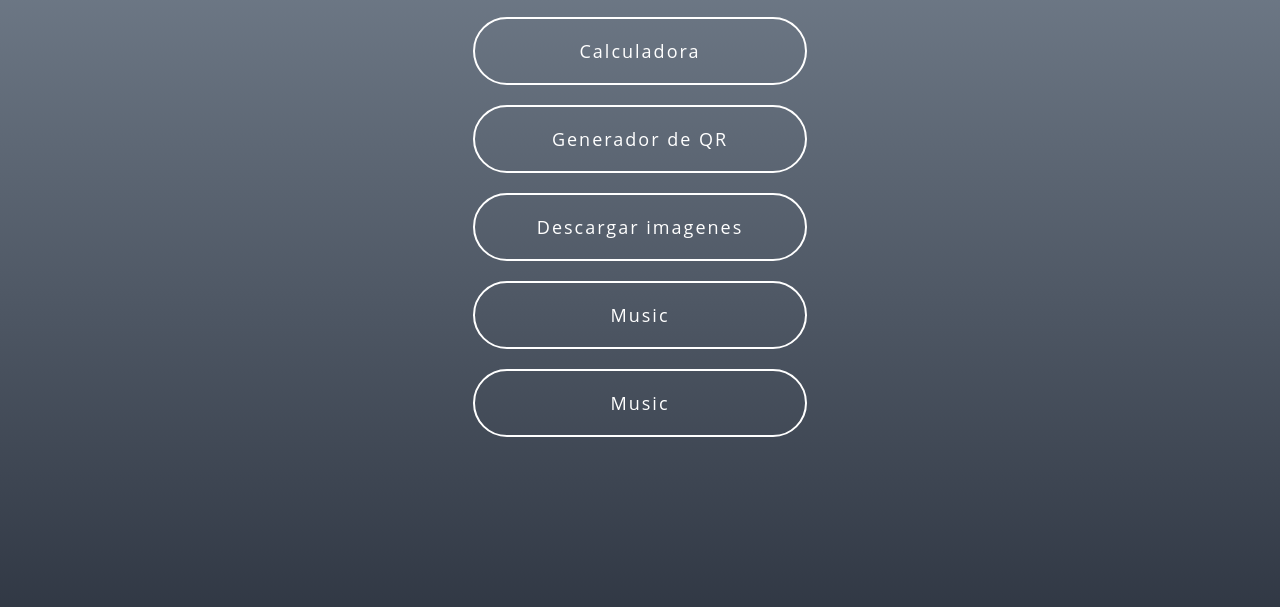
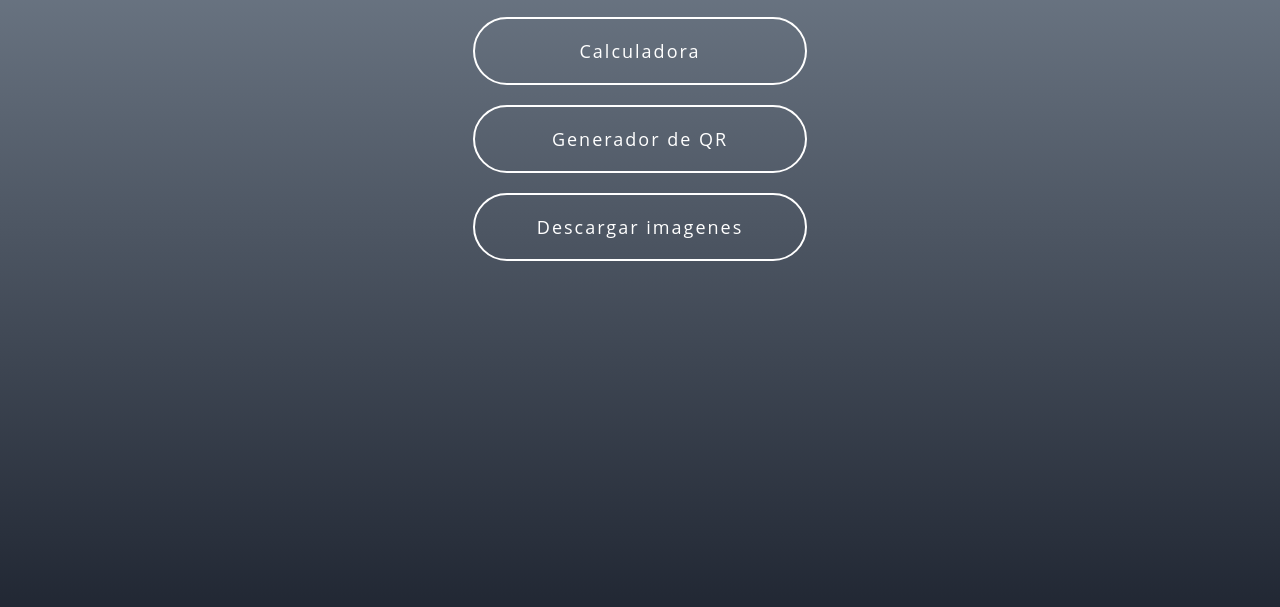
Before and after one commit to zIntense/elblogdelsensei.github.io, a plain HTML site: page index.html in a window 1280 px wide. Shown: the part 193-800 px from the top of the page. Drawn offline with Linux system fonts and the light colour scheme.

Commit message:
Update index.html
Removed duplicate music links from the footer.

```diff
--- a/index.html
+++ b/index.html
@@ -122,14 +122,6 @@ a:hover {
         Descargar imagenes
     </a>
 
-    <a href="https://dotsolus.glitch.me/music" class="links">
-        Music
-    </a>
-
-    <a href="https://dotsolus.glitch.me/music" class="links">
-        Music
-    </a>
-
     <!-- 5. footer  -->
 
     <div class="mmtree">LinkMaster</div>
```
